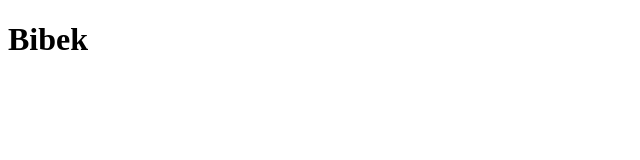
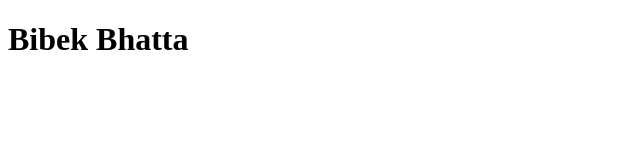
Before and after one commit to kaylinkhanal/gitAI, a plain HTML site: page index.html in a window 1280 px wide. Shown: the whole page, without its empty margins (0-640 px from the left). Drawn offline with Linux system fonts and the light colour scheme.

Commit message:
added surname bhatta

```diff
--- a/index.html
+++ b/index.html
@@ -6,6 +6,6 @@
   <title>GIT</title>
 </head>
 <body>
-  <h1>Bibek</h1>
+  <h1>Bibek Bhatta</h1>
 </body>
 </html>
```
